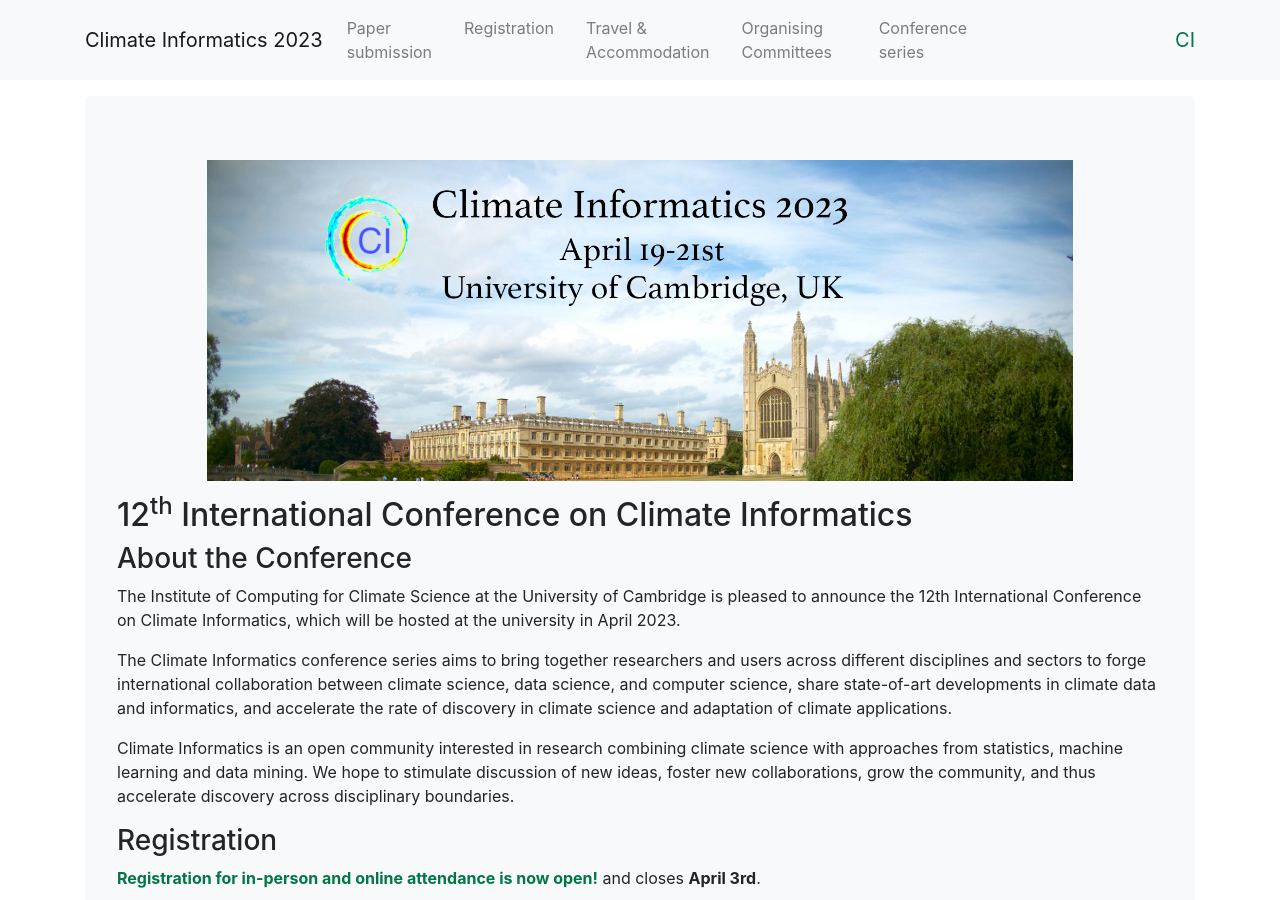
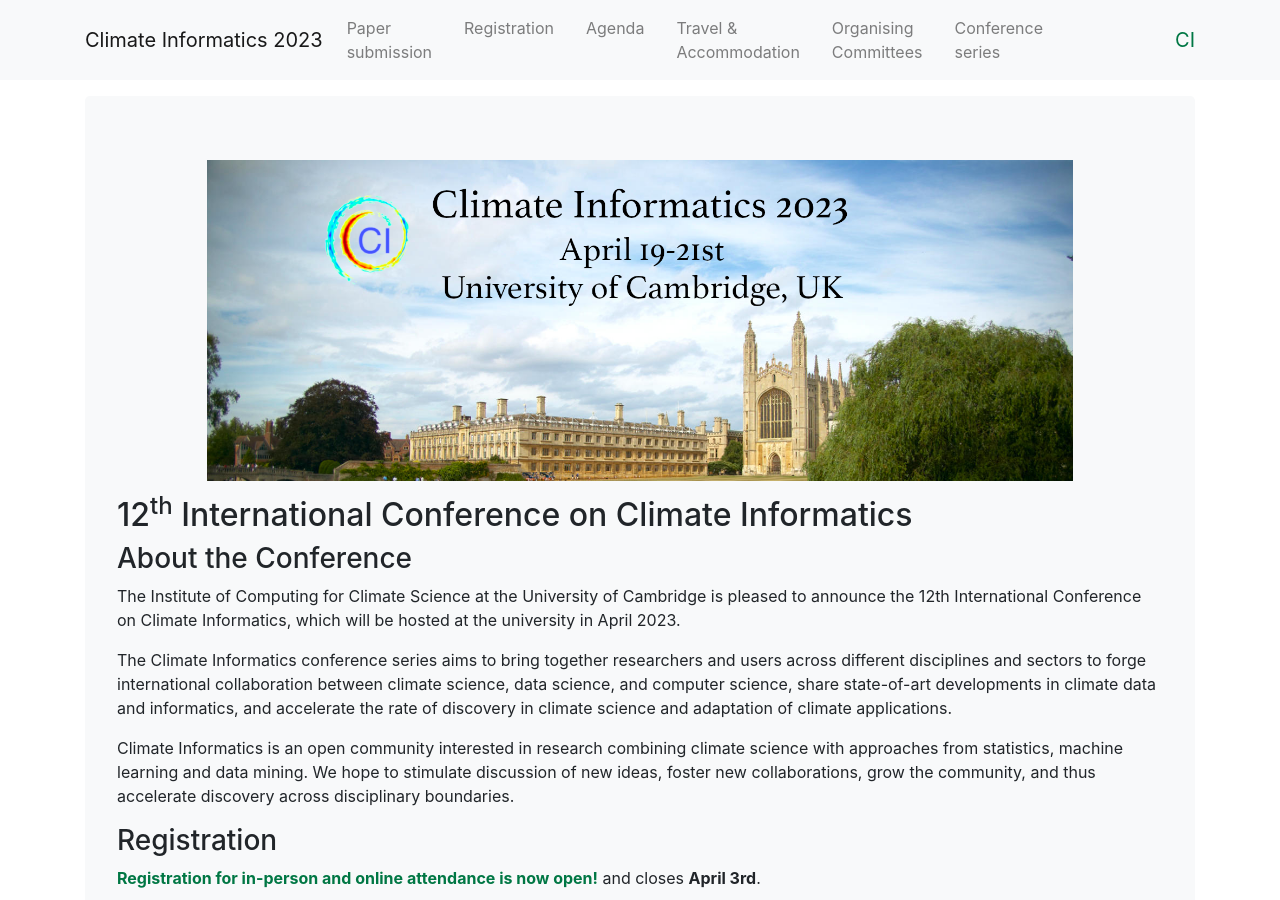
Before and after one commit to DigitaleGesellschaft/jekyll-theme-conference, a Jekyll site: the page built from index.md, in a window 1280 px wide and 900 px high. Built offline with Jekyll 4.4.1, drawn with Linux system fonts in a browser that asks for light colours.

Commit message:
Add draft agenda
Add draft agenda

```diff
--- a/_config.yml
+++ b/_config.yml
@@ -68,6 +68,10 @@
         absolute_url: https://onlinesales.admin.cam.ac.uk/conferences-and-events/department-of-applied-mathematics-theoretical-physics-damtp/climate-informatics-conference/climate-informatics-conference-2023
       - live:true
 
+      - name: "Agenda"
+        absolute_url: https://docs.google.com/spreadsheets/d/e/2PACX-1vS3UIt7aGJe0eQA9PskHcbGthBp6YWTEcm8yDYx0wgGmykqntU7cupBzS2HFDnFGGTaYoAsb06dr01W/pubhtml?gid=1558072167&single=true
+      - live:true
+
       - name: "Travel & Accommodation"
         relative_url: /travel
       - live:true
```
